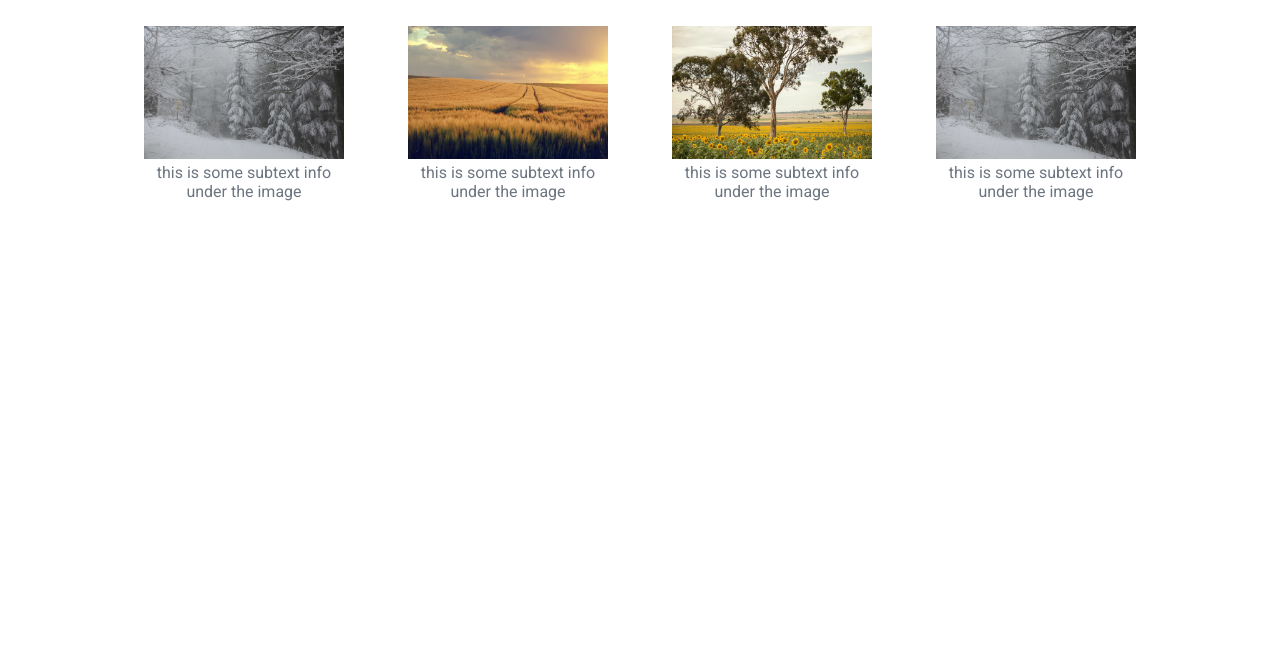
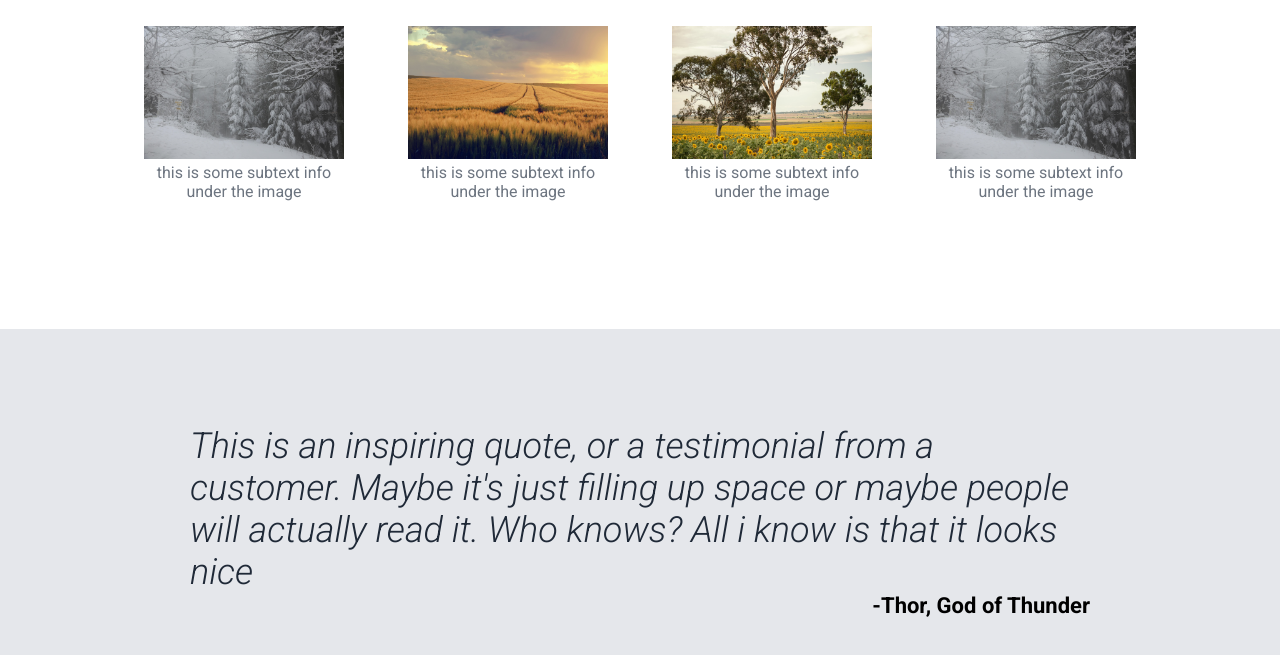
Before and after one commit to NewFrogCode/landing-page, a plain HTML site: page index.html in a window 1280 px wide. Shown: the part 649-1304 px from the top of the page. Before the commit the page ends 850 px from the top, so only its background shows below. Drawn offline with Linux system fonts and the light colour scheme.

Commit message:
Quote section done

```diff
--- a/index.html
+++ b/index.html
@@ -55,5 +55,11 @@
             </div>
         </div>
     </div>
+    <div class="quote-section-bg">
+        <div class="quote-section">
+            <h1>This is an inspiring quote, or a testimonial from a customer. Maybe it's just filling up space or maybe people will actually read it. Who knows? All i know is that it looks nice</h1>
+            <p>-Thor, God of Thunder</p>
+        </div>
+    </div>
 </body>
 </html>
--- a/style.css
+++ b/style.css
@@ -90,6 +90,7 @@ ul, ul a{
     color: #1F2937;
     display: flex;
     justify-content: center;
+    margin-bottom: 8rem;
 }
 
 .information-section{
@@ -121,3 +122,30 @@ ul, ul a{
     text-align: center;
     width: 200px;
 }
+
+.quote-section-bg{
+    background-color: #E5E7EB;
+    text-align: start;
+    display: flex;
+    justify-content: center;
+}
+
+.quote-section{
+    max-width: 900px;
+    padding: 6rem 0;
+    display: flex;
+    flex-direction: column;
+    align-items: flex-end;
+}
+
+.quote-section h1{
+    font-size: 36px;
+    color: #1f2937;
+    font-style: italic;
+    font-weight: 300;
+}
+
+.quote-section p{
+    font-size: 22px;
+    font-weight: 700;
+}
```
